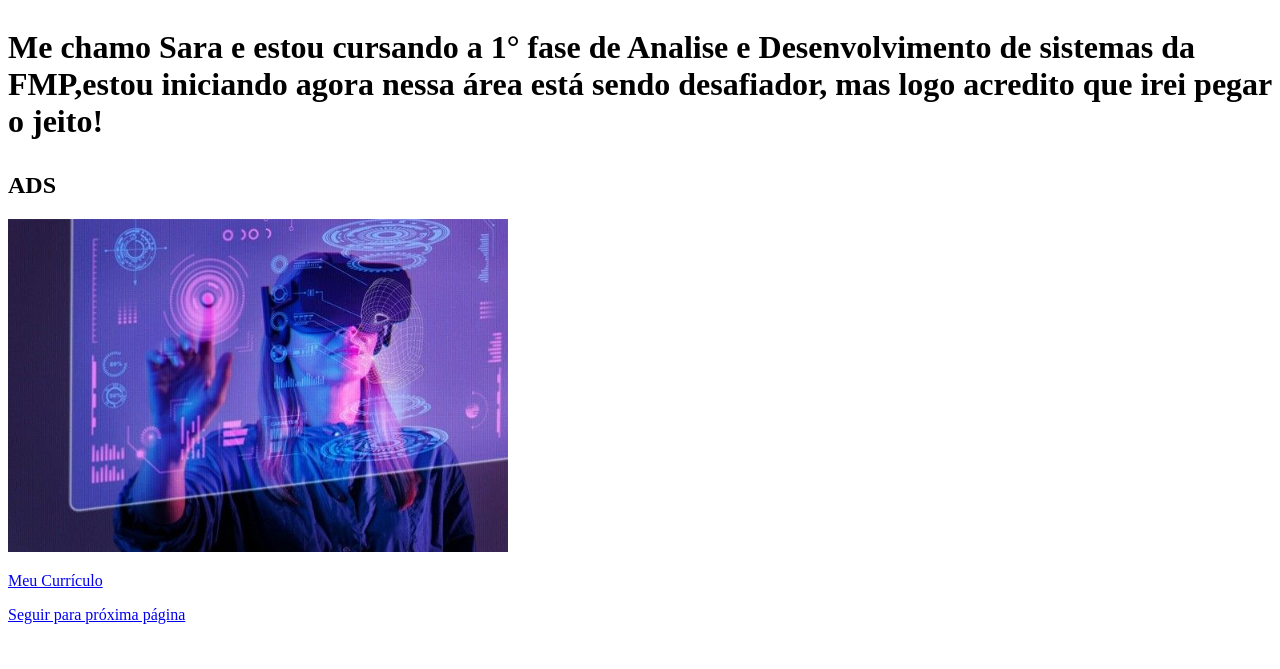
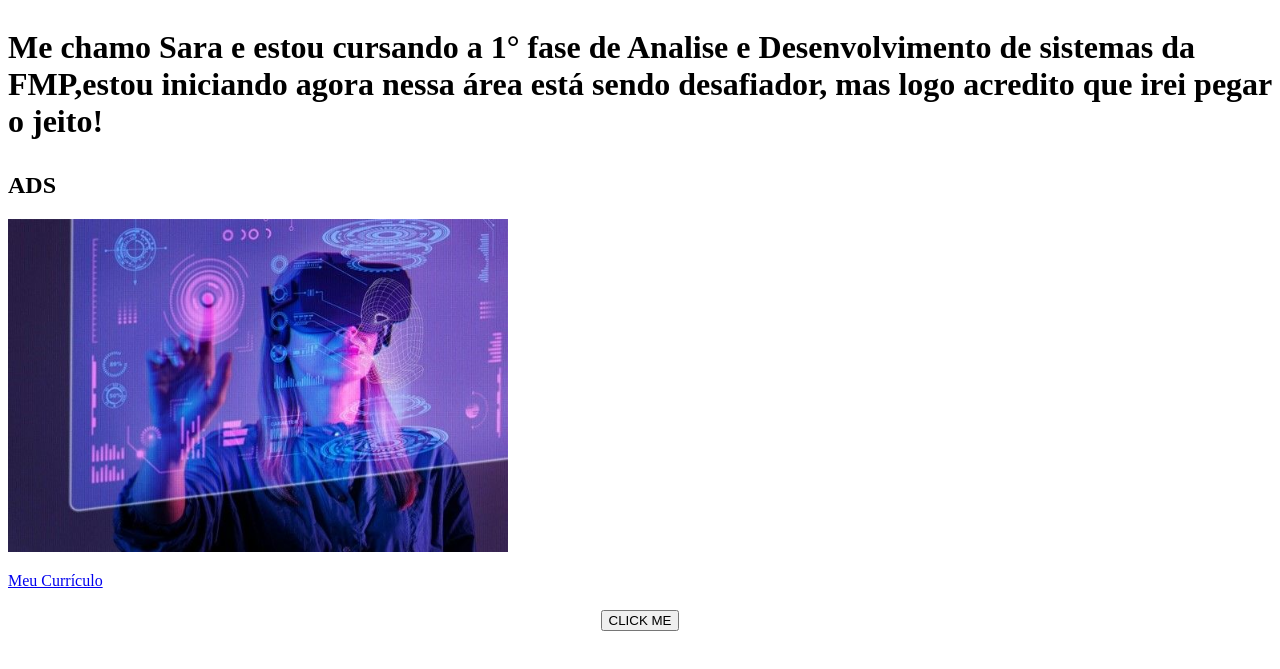
Before and after one commit to saramorroni/Criando-3-Paginas, a plain HTML site: page index.html in a window 1280 px wide. Shown: the part 61-730 px from the top of the page. Drawn offline with Linux system fonts and the light colour scheme.

Commit message:
Update index.html

```diff
--- a/index.html
+++ b/index.html
@@ -11,6 +11,9 @@
 <img src="imagem1.jpg" alt="Trulli" width="500" height="333">
 
     <p><a href="https://saramorroni.github.io/curriculo/">Meu Currículo</a><p>
-   <a href="pagina2.html">Seguir para próxima página</a>
-        </body>
+    <a href="pagina2.html">
+        <div style="text-align: center; margin-top: 20px;">
+<button>CLICK ME</button></a>
+<div>
+    </body>
 </html>
```
